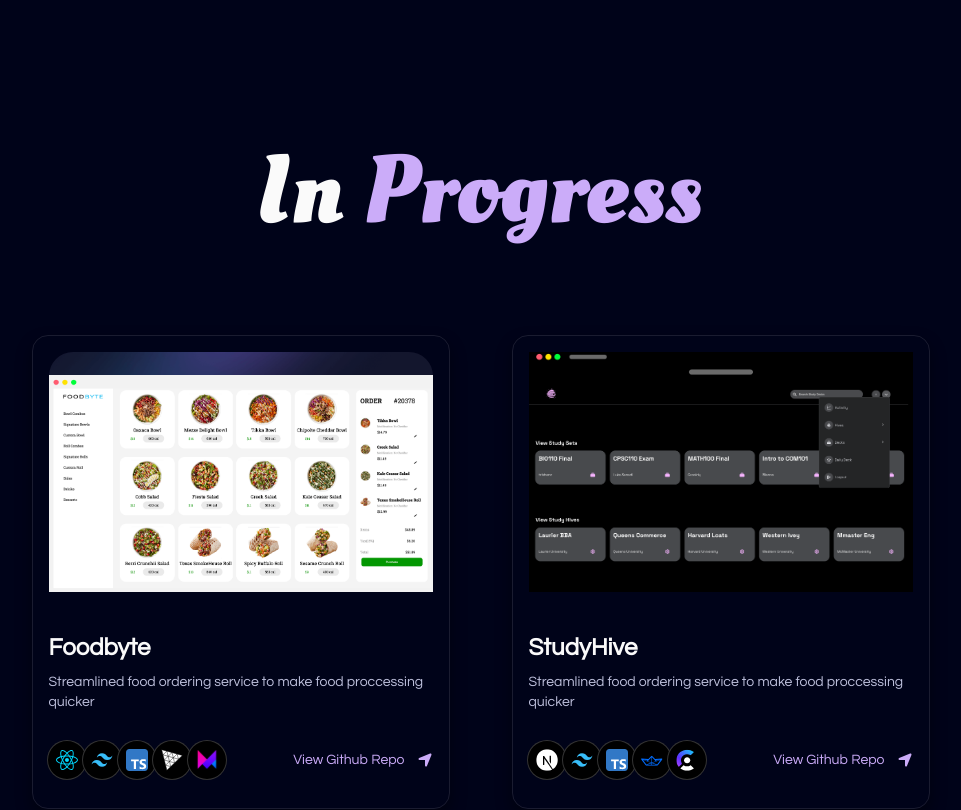
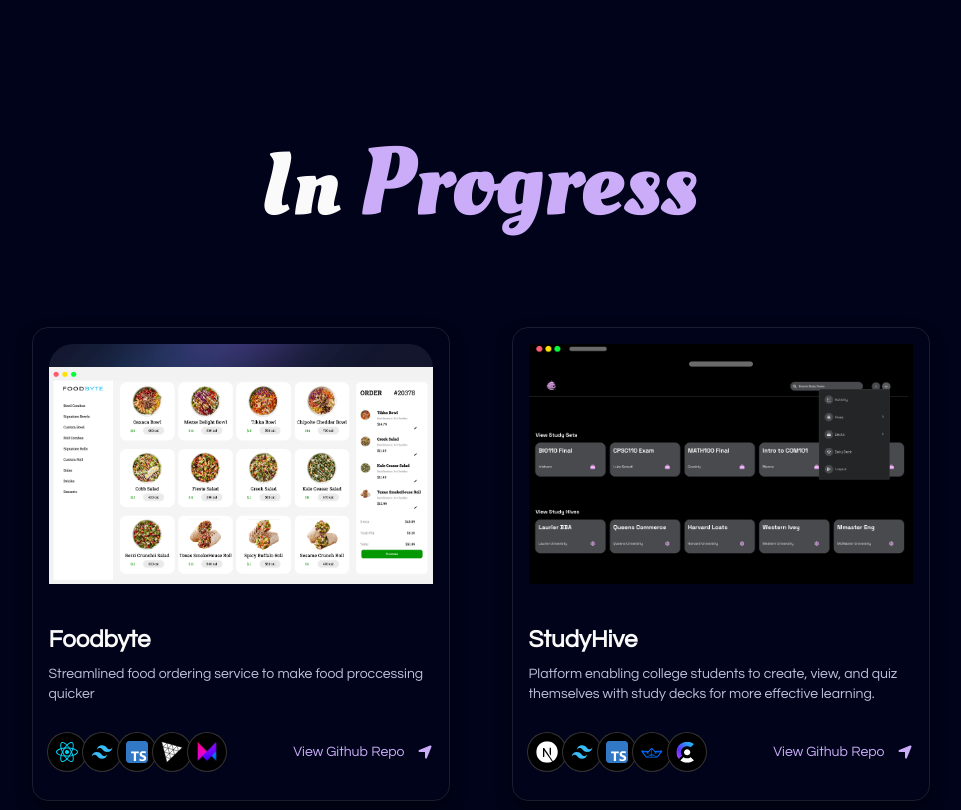
Before and after one commit to Trishaneww/softwaredev-portfolio, a Next.js app: page / in a window 1280 px wide. Shown: the part 1720-2530 px from the top of the page, without its empty margins (161-1122 px from the left). Built offline with nearby package versions, Linux system fonts and the light colour scheme.

Commit message:
refactoring codebase

```diff
--- a/components/Approach.tsx
+++ b/components/Approach.tsx
@@ -38,7 +38,7 @@
               <Button text={"Phase 3"} />
             </div>
             <div className="approachContainer-phase-overlay bg-slate-950 p-10">
-              <p className="approachContainer-phase-overlay-title text-4xl font-bold">Deployment</p>
+              <p className="approachContainer-phase-overlay-title text-4xl font-bold">Launch</p>
               <p className="text-sm mt-4 leading-6">
               Once the design is approved, I prepare the website files, configure the hosting environment, and upload the site to a live server. I then provide ongoing maintenance and support to ensure it stays updated, secure, and running smoothly.</p>
             </div>
--- a/components/Hero.tsx
+++ b/components/Hero.tsx
@@ -47,7 +47,7 @@
            *
            *  change md:text-6xl, add more responsive code
            */}
-          <TextGenerateEffect words="Hi. I'm Trishane." className="text-center mb-8" />
+          <TextGenerateEffect words="Hi. I'm Trishane." className="text-center mb-8 mt-16" />
           <TextGenerateEffect words="A Software Developer." className="text-center -mt-20" />
 
           <p className="text-center md:tracking-wider mb-4 text-sm md:text-lg lg:text-1xl">I'm passionate about crafting experiences that are engaging, accessible, and user-centric.</p>
--- a/components/Projects.tsx
+++ b/components/Projects.tsx
@@ -5,7 +5,7 @@
 
 const Projects = () => {
   return (
-    <div className="py-20 w-full relative">
+    <div className="py-20 w-full relative" id="projects">
       <h1 className="heading title lg:text-8xl">
         Recent <span className="text-purple title lg:text-8xl">Projects</span>
       </h1>
--- a/data/index.ts
+++ b/data/index.ts
@@ -1,8 +1,8 @@
 export const navItems = [
     { name: "About", link: "/" },
-    { name: "Projects", link: "/" },
+    { name: "Projects", link: "/#projects" },
     { name: "Resume", link: "/resume.pdf" },
-    { name: "Contact", link: "/" },
+    { name: "Contact", link: "mailto:trishaneww@gmail.com" },
 ];
 
 export const macbook = [
@@ -77,20 +77,38 @@
     {
       id: 2,
       title: "StudyHive",
-      des: "Streamlined food ordering service to make food proccessing quicker",
+      des: "Platform enabling college students to create, view, and quiz themselves with study decks for more effective learning.",
       img: "/studyhive11.png",
       iconLists: ["/next.svg", "/tail.svg", "/ts.svg", "/stream.svg", "/c.svg"],
       link: "https://github.com/Trishaneww/kiosk",
     },
     {
       id: 3,
-      title: "Cater",
-      des: "Streamlined food ordering service to make food proccessing quicker",
+      title: "QuickCater",
+      des: "Our software simplifies catering orders by allowing shared links for collaborative cart additions.",
       img: "/p3.svg",
       iconLists: ["/re.svg", "/tail.svg", "/ts.svg", "/three.svg", "/c.svg"],
       link: "https://github.com/Trishaneww/kiosk",
     },
   ];
+
+  export const phases = [
+    {
+      id: 1,
+      title: 'Approach',
+      des: "The website development process begins with discovery and planning, where we collaborate to define the website's goals, target audience, key functionalities, and content requirements. Next, I create wireframes and design mockups for approval, ensuring the visual style aligns with your brand."
+    },
+    {
+      id: 2,
+      title: 'Development',
+      des: "During the development phase, I will code the website using the latest technologies, ensuring robust functionality and optimal performance. This includes implementing responsive design, integrating necessary features, and optimizing for speed and efficiency."
+    },
+    {
+      id: 3,
+      title: 'Launch',
+      des: "The website development process begins with discovery and planning, where we collaborate to define the website's goals, target audience, key functionalities, and content requirements. Next, I create wireframes and design mockups for approval, ensuring the visual style aligns with your brand."
+    }
+  ]
 
 
   export const companies = [
--- a/styles/global.scss
+++ b/styles/global.scss
@@ -253,14 +253,15 @@
 .title {
     font-family: "Oleo Script", system-ui;
     font-weight: 800;
-    font-size: 6rem;
-
-    @include phone {
-        font-size: 20px;
-    }
+    font-size: 5.5rem;
 
     @include tablet {
         font-size: 55px;
+    }
+
+    @include phone {
+        line-height: 60px;
+        font-size: 35px;
     }
 }
 
@@ -291,7 +292,7 @@
 
     @include phone {
         padding:0;
-        font-size: 14px;
+        font-size: 16px;
         margin:30% 0 0 0;
     }
 
@@ -352,6 +353,10 @@
         border: 1px solid #e2cbff78;
         border-radius:20px;
 
+        @include tablet {
+            width:20rem;
+        }
+
         &-overlay {
             position: absolute;
             top:5;
@@ -368,10 +373,6 @@
             border-radius: 10px;
             transition: opacity 400ms ease-in-out;
 
-            &-title {
-
-            }
-
             &:hover {
                 opacity: 1;
             }
```
